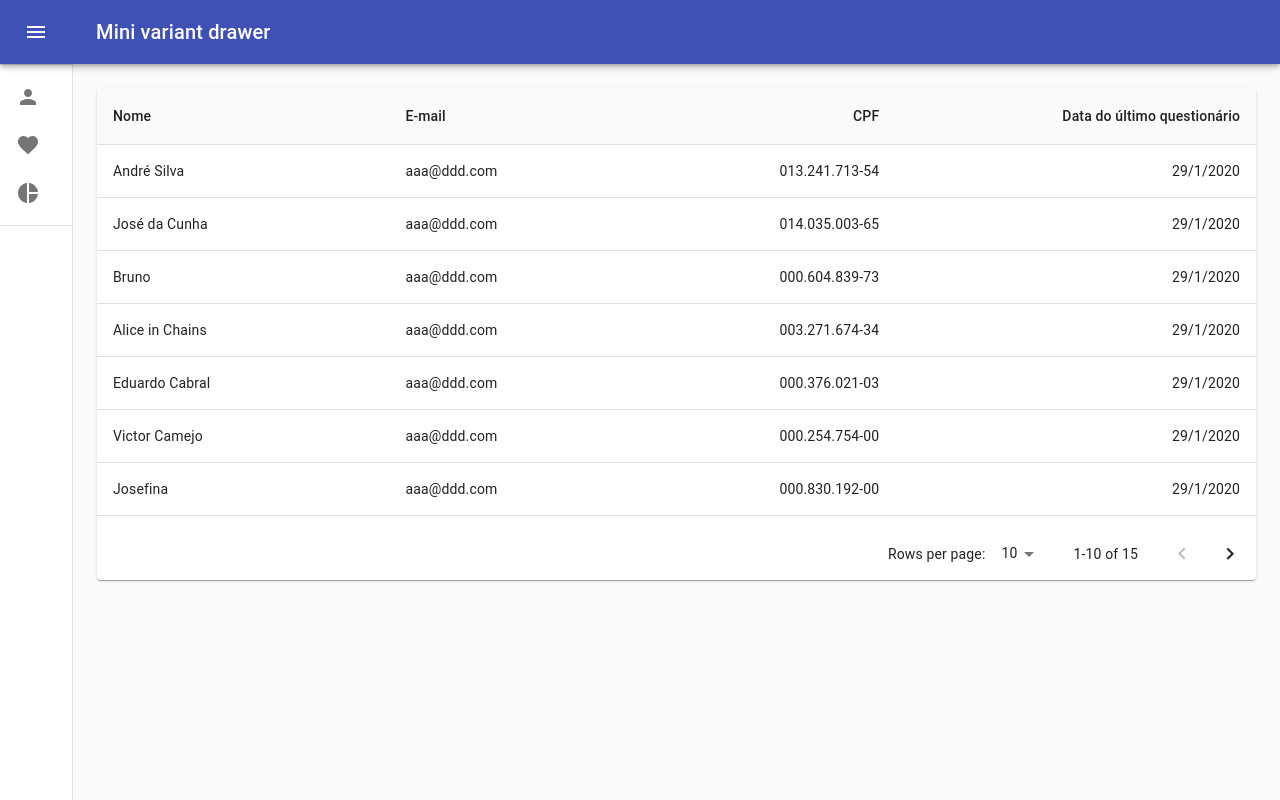
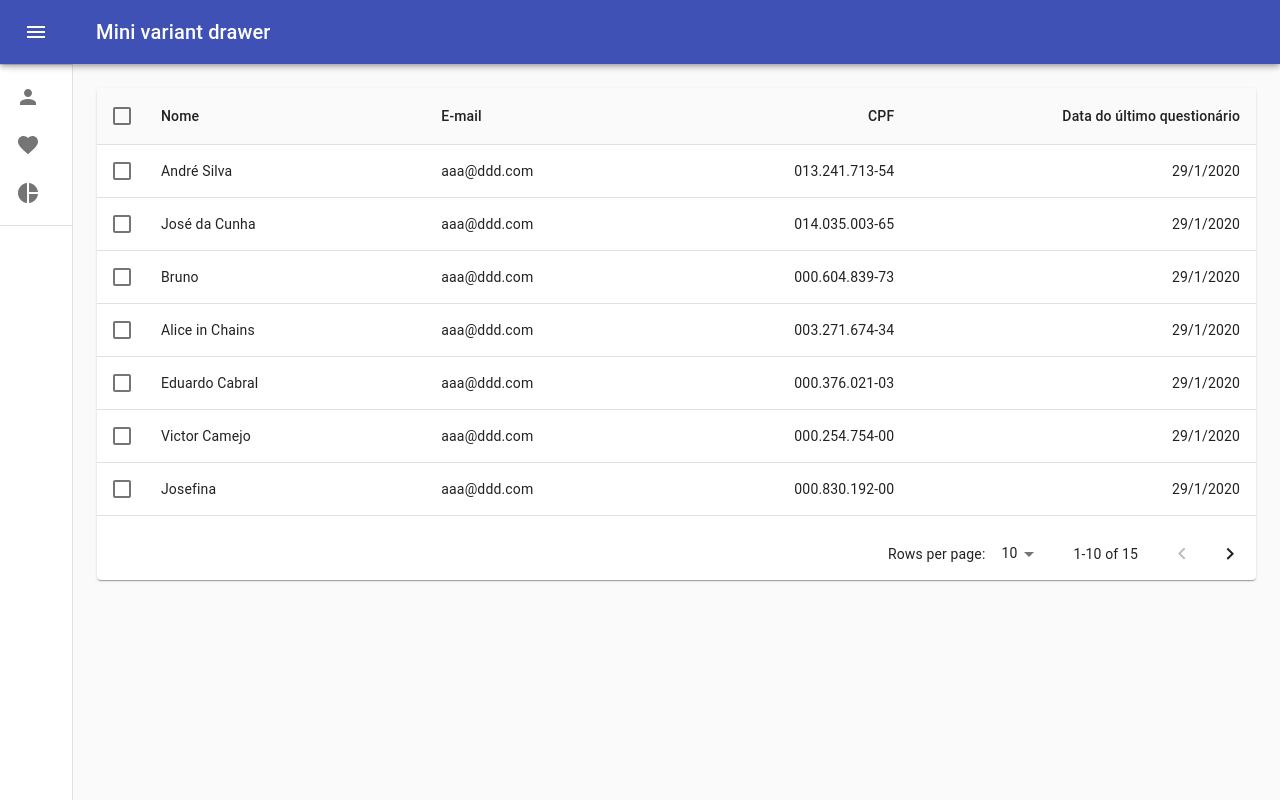
Before and after one commit to menyen/ador-fe, a React (Create React App) app: page / in a window 1280 px wide. Built offline with nearby package versions, Linux system fonts and the light colour scheme.

Commit message:
Adding checkbox to table

```diff
--- a/src/components/StickyHeadTable.tsx
+++ b/src/components/StickyHeadTable.tsx
@@ -8,6 +8,7 @@ import TableContainer from '@material-ui/core/TableContainer';
 import TableHead from '@material-ui/core/TableHead';
 import TablePagination from '@material-ui/core/TablePagination';
 import TableRow from '@material-ui/core/TableRow';
+import Checkbox from '@material-ui/core/Checkbox';
 
 interface Column {
   id: 'name' | 'email' | 'cpf' | 'lastQnaireDate';
@@ -88,6 +89,7 @@ export default function StickyHeadTable() {
   const classes = useStyles();
   const [page, setPage] = React.useState(0);
   const [rowsPerPage, setRowsPerPage] = React.useState(10);
+  const [selected, setSelected] = React.useState<number[]>([]);
 
   const handleChangePage = (event: unknown, newPage: number) => {
     setPage(newPage);
@@ -98,12 +100,53 @@ export default function StickyHeadTable() {
     setPage(0);
   };
 
+  const handleSelectAllClick = (event: React.ChangeEvent<HTMLInputElement>) => {
+    if (event.target.checked) {
+      const newSelecteds = rows.map((n) => n.cpf);
+      setSelected(newSelecteds);
+      return;
+    }
+    setSelected([]);
+  };
+
+  const handleClick = (event: React.MouseEvent<unknown>, cpf: number) => {
+    const selectedIndex = selected.indexOf(cpf);
+    let newSelected: number[] = [];
+
+    if (selectedIndex === -1) {
+      newSelected = newSelected.concat(selected, cpf);
+    } else if (selectedIndex === 0) {
+      newSelected = newSelected.concat(selected.slice(1));
+    } else if (selectedIndex === selected.length - 1) {
+      newSelected = newSelected.concat(selected.slice(0, -1));
+    } else if (selectedIndex > 0) {
+      newSelected = newSelected.concat(
+        selected.slice(0, selectedIndex),
+        selected.slice(selectedIndex + 1),
+      );
+    }
+
+    setSelected(newSelected);
+  };
+
+  const isSelected = (cpf: number) => selected.indexOf(cpf) !== -1;
+
+  const emptyRows = rowsPerPage - Math.min(rowsPerPage, rows.length - page * rowsPerPage);
+
   return (
     <Paper className={classes.root}>
       <TableContainer className={classes.container}>
         <Table stickyHeader aria-label="sticky table">
           <TableHead>
             <TableRow>
+              <TableCell padding="checkbox">
+                <Checkbox
+                  indeterminate={selected.length > 0 && selected.length < rows.length}
+                  checked={rows.length > 0 && selected.length === rows.length}
+                  onChange={handleSelectAllClick}
+                  inputProps={{ 'aria-label': 'select all desserts' }}
+                />
+              </TableCell>
               {columns.map((column) => (
                 <TableCell
                   key={column.id}
@@ -116,9 +159,25 @@ export default function StickyHeadTable() {
             </TableRow>
           </TableHead>
           <TableBody>
-            {rows.slice(page * rowsPerPage, page * rowsPerPage + rowsPerPage).map((row) => {
+            {rows.slice(page * rowsPerPage, page * rowsPerPage + rowsPerPage).map((row, index) => {
+              const isItemSelected = isSelected(row.cpf);
+              const labelId = `enhanced-table-checkbox-${index}`;
               return (
-                <TableRow hover role="checkbox" tabIndex={-1} key={row.cpf}>
+                <TableRow
+                  hover
+                  role="checkbox"
+                  tabIndex={-1}
+                  key={row.cpf}
+                  aria-checked={isItemSelected}
+                  selected={isItemSelected}
+                  onClick={(event) => handleClick(event, row.cpf)}
+                >
+                  <TableCell padding="checkbox">
+                    <Checkbox
+                      checked={isItemSelected}
+                      inputProps={{ 'aria-labelledby': labelId }}
+                    />
+                  </TableCell>
                   {columns.map((column) => {
                     const value = row[column.id];
                     return (
```
